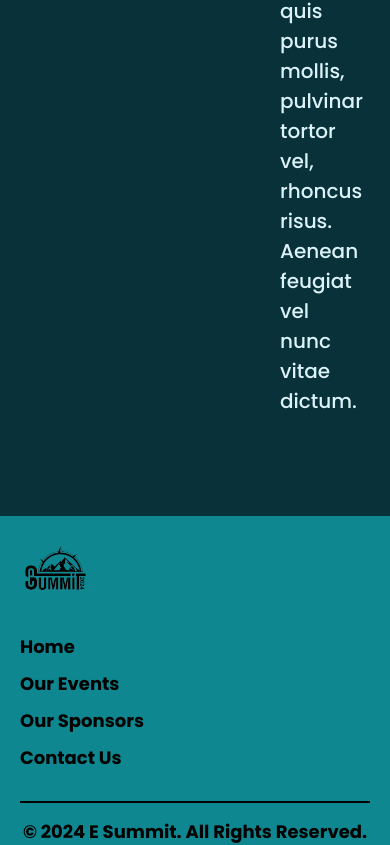
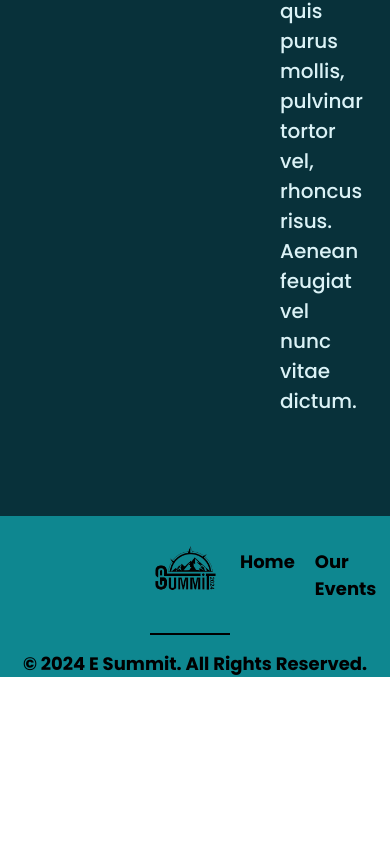
Before and after one commit to karansanghvi/esummit-landing-page, a plain HTML site: page index.html in a window 390 px wide. Shown: the part 6564-7409 px from the top of the page. After the commit the page ends 7241 px from the top, so only its background shows below. Drawn offline with Linux system fonts and the light colour scheme.

Commit message:
footer done

```diff
--- a/style.css
+++ b/style.css
@@ -188,25 +188,3 @@ section img#moon
     text-align: center;
     font-size: large;
 }
-
-@media only screen and (max-width: 767px) {
-    .footer .grid-footer {
-        grid-template-columns: 1fr;
-        padding-left: 20px;
-        padding-right: 20px;
-    }
-
-    .footer .grid-footer .footer-pages {
-        flex-direction: column;
-    }
-
-    .footer .grid-footer .footer-pages a {
-        margin-right: 0;
-        margin-bottom: 10px;
-    }
-
-    .footer .footer-divider {
-        margin-left: 20px;
-        margin-right: 20px;
-    }
-}
```
